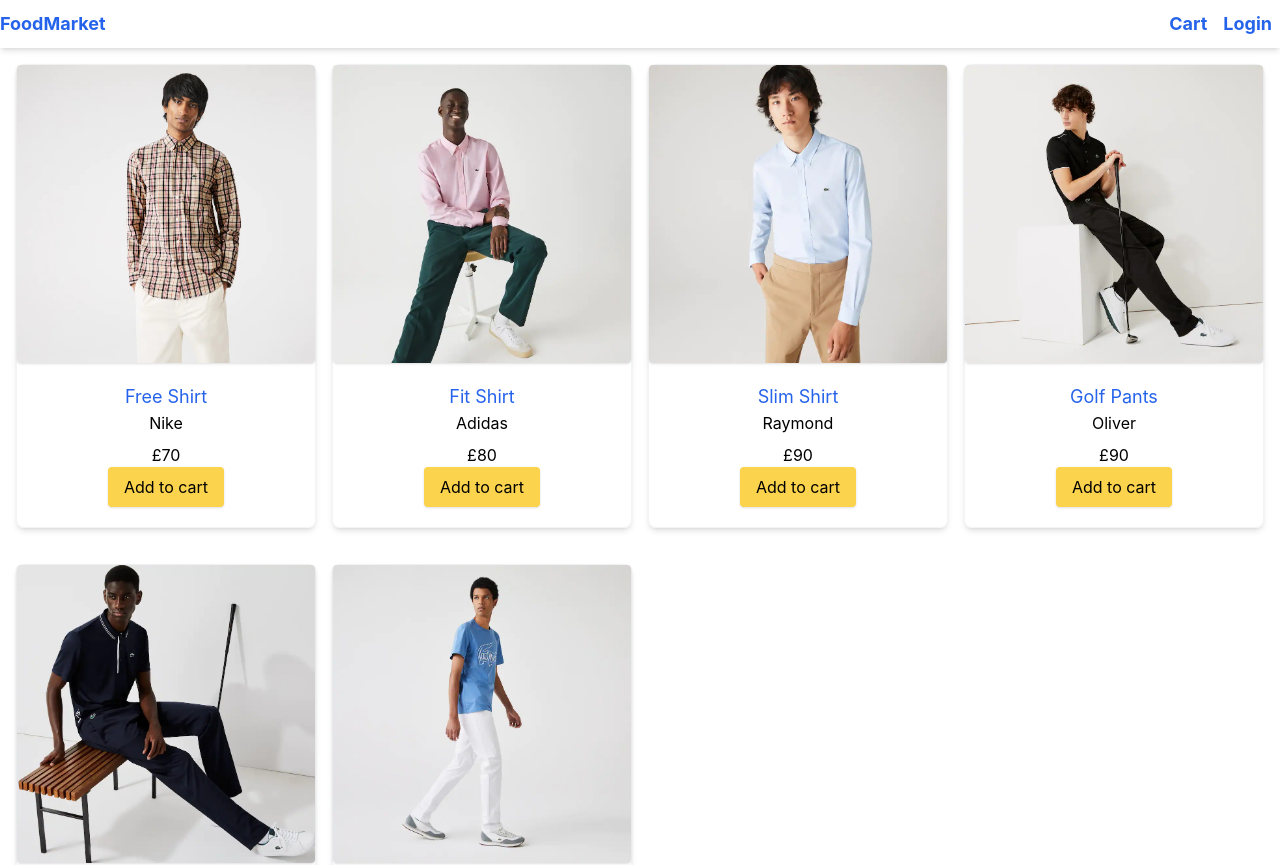
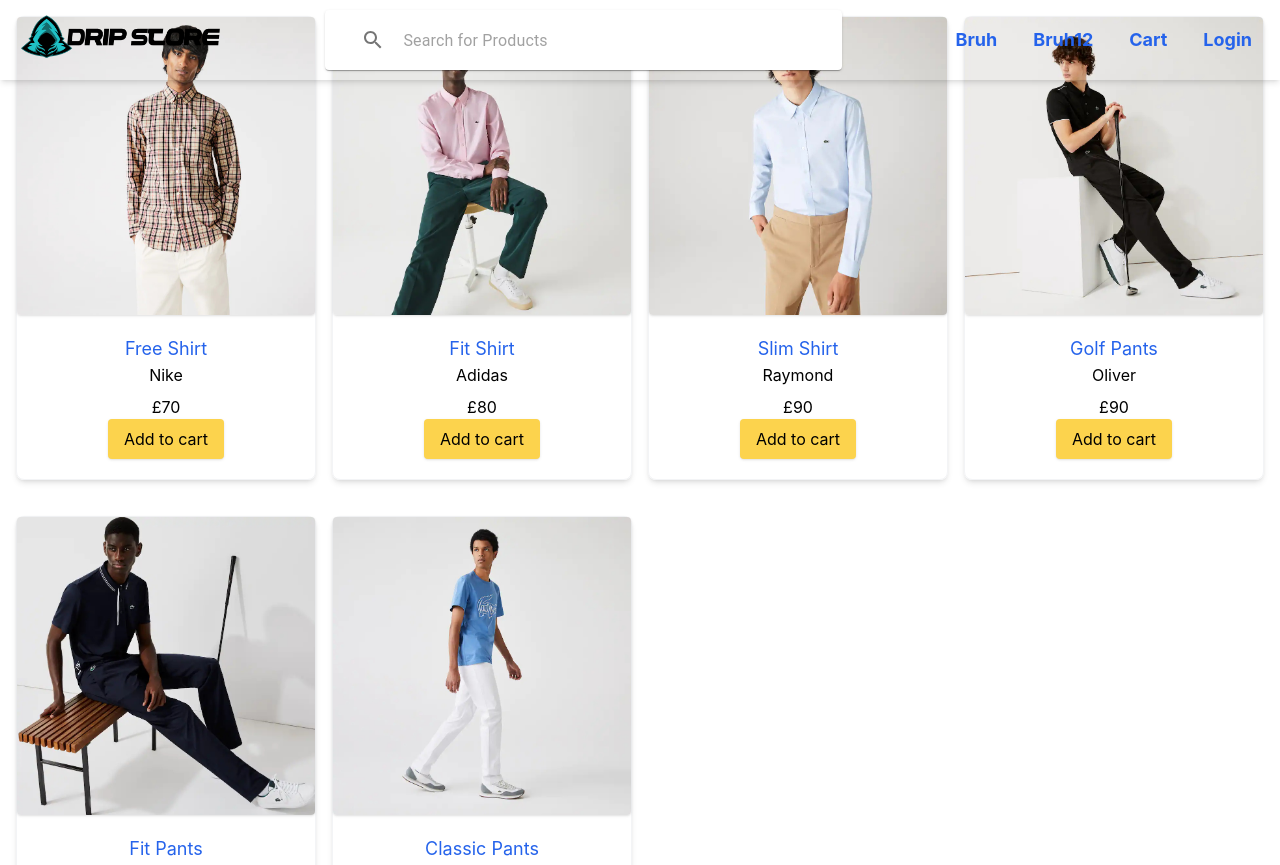
Before and after one commit to Eluented/eccomerce-practice, a Next.js app: page / in a window 1280 px wide. Shown: the top 865 px of the page. Built offline with nearby package versions, Linux system fonts and the light colour scheme; no server answers.

Commit message:
added icons for input

```diff
--- a/components/Layout.js
+++ b/components/Layout.js
@@ -8,22 +8,30 @@
 import { Menu } from "@headlessui/react";
 import DropdownLink from "./DropdownLink";
 import Cookies from "js-cookie";
+import Image from "next/image";
+import Paper from "@mui/material/Paper";
+import InputBase from "@mui/material/InputBase";
+import Divider from "@mui/material/Divider";
+import IconButton from "@mui/material/IconButton";
+import SearchIcon from "@mui/icons-material/Search";
+import SearchBar from './SearchBar';
 
 export default function Layout({ title, children }) {
   const { status, data: session } = useSession();
-  const {store, dispatch} = useContext(Store);
+  const { store, dispatch } = useContext(Store);
 
   const { state } = useContext(Store);
   const { cart } = state;
   const [cartItemsCount, setCartItemsCount] = useState(0);
+
   useEffect(() => {
     setCartItemsCount(cart.cartItems.reduce((a, c) => a + c.quantity, 0));
   }, [state]);
 
   const logoutClickHandler = () => {
-    Cookies.remove('cart');
+    Cookies.remove("cart");
 
-    dispatch({type: 'CART_RESET'});
+    dispatch({ type: "CART_RESET" });
     signOut({ callbackUrl: "/login" });
   };
   return (
@@ -38,12 +46,27 @@
 
       <div className="flex min-h-screen flex-col justify-between">
         <header>
-          <nav className="flex h-12 justify-between shadow-md items-center">
+          <nav className="flex justify-between shadow-md items-center fixed w-full h-20 z-[100] py-2.5 px-5">
             <Link className="text-lg font-bold" href="/">
-              FoodMarket
+              <Image src="/images/drip_store_2.png" width={200} height={100} />
             </Link>
 
-            <div>
+            <SearchBar />
+
+            <ul className="flex gap-5">
+              <li>
+                <Link className="text-lg font-bold p-2" href="/login">
+                  Bruh
+                </Link>
+              </li>
+
+              <li>
+                <Link className="text-lg font-bold p-2" href="/login">
+                  Bruh12
+                </Link>
+              </li>
+
+              <li>
                 <Link className="text-lg font-bold p-2" href="/cart">
                   Cart
                   {cartItemsCount > 0 && (
@@ -52,12 +75,17 @@
                     </span>
                   )}
                 </Link>
+              </li>
+
+              <li>
                 {status === "loading" ? (
                   "Loading"
                 ) : session?.user ? (
                   <Menu as="div" className="relative inline-block ">
                     <Menu.Button className="text-blue-600">
-                    <span className="text-lg font-bold">{session.user.name}</span>
+                      <span className="text-lg font-bold">
+                        {session.user.name}
+                      </span>
                     </Menu.Button>
                     <Menu.Items className="absolute right-0 w-56 origin-top-right shadow-lg bg-white">
                       <Menu.Item>
@@ -66,7 +94,10 @@
                         </DropdownLink>
                       </Menu.Item>
                       <Menu.Item>
-                      <DropdownLink className="dropdown-link" href="/order-history">
+                        <DropdownLink
+                          className="dropdown-link"
+                          href="/order-history"
+                        >
                           Order History
                         </DropdownLink>
                       </Menu.Item>
@@ -86,7 +117,8 @@
                     Login
                   </Link>
                 )}
-            </div>
+              </li>
+            </ul>
           </nav>
         </header>
         <main className="container m-auto px-4 mt-4">{children}</main>
--- /dev/null
+++ b/components/SearchBar.js
@@ -0,0 +1,74 @@
+import React, { useState } from "react";
+import Paper from "@mui/material/Paper";
+import InputBase from "@mui/material/InputBase";
+import Divider from "@mui/material/Divider";
+import IconButton from "@mui/material/IconButton";
+import SearchIcon from "@mui/icons-material/Search";
+import ClearIcon from "@mui/icons-material/Clear";
+import { InputAdornment, TextField } from "@mui/material";
+import { color } from "@mui/system";
+
+export default function SearchBar() {
+  const [showClearIcon, setShowClearIcon] = useState("none");
+
+  var handleChange = (event) => {
+    setShowClearIcon(event.target.value === "" ? "none" : "flex");
+  };
+
+  const handleClick = () => {
+    // TODO: Clear the search input
+    console.log("clicked the clear icon...");
+  };
+  return (
+    <Paper
+      component="form"
+      className="flex basis-5/12 w-full rounded-full px-3"
+      sx={{ p: "2px 4px", display: "flex", alignItems: "center", width: 400 }}
+    >
+      <TextField
+        color=""
+        className="rounded full"
+        sx={{
+          ml: 1,
+          flex: 1,
+          "& .MuiOutlinedInput-root": {
+            "& > fieldset": { borderColor: "white" },
+          },
+          "& .MuiOutlinedInput-root.Mui-focused": {
+            "& > fieldset": {
+              borderColor: "white",
+            },
+          },
+          "& .MuiOutlinedInput-root:hover": {
+            "& > fieldset": {
+              borderColor: "white",
+            },
+          }
+        }}
+        placeholder="Search for Products"
+        onChange={handleChange}
+        InputProps={{
+          "aria-label": "search for products",
+          startAdornment: (
+            <InputAdornment position="start">
+              <IconButton type="button" sx={{ p: "10px" }} aria-label="search">
+                <SearchIcon />
+              </IconButton>
+            </InputAdornment>
+          ),
+          endAdornment: (
+            <InputAdornment
+              position="end"
+              style={{ display: showClearIcon }}
+              onClick={handleClick}
+            >
+              <IconButton type="button" sx={{ p: "10px" }} aria-label="search">
+                <ClearIcon />
+              </IconButton>
+            </InputAdornment>
+          ),
+        }}
+      />
+    </Paper>
+  );
+}
--- a/package.json
+++ b/package.json
@@ -9,8 +9,12 @@
     "lint": "next lint"
   },
   "dependencies": {
+    "@emotion/react": "^11.10.5",
+    "@emotion/styled": "^11.10.5",
     "@headlessui/react": "^1.7.7",
     "@heroicons/react": "^2.0.13",
+    "@mui/icons-material": "^5.11.0",
+    "@mui/material": "^5.11.1",
     "@paypal/react-paypal-js": "^7.8.2",
     "bcryptjs": "^2.4.3",
     "eslint": "8.29.0",
--- a/pages/api/seed.js
+++ b/pages/api/seed.js
@@ -5,8 +5,10 @@
 
 const handler = async (req, res) => {
   await db.connect();
-  await User.deleteMany(); // delete all prev users from prev connection
-  await User.insertMany(data.users); // add sample users (seeded)
+  await User.deleteMany();
+  await User.insertMany(data.users);
+  await Product.deleteMany();
+  await Product.insertMany(data.users);
   await db.disconnect();
 
   res.send({ message: "seeded successfully" });
--- a/styles/globals.css
+++ b/styles/globals.css
@@ -39,11 +39,6 @@
 .default-button {
   @apply rounded bg-gray-100 py-2 px-4 text-black shadow outline-none hover:bg-gray-200 active:bg-gray-300;
 }
-input,
-select,
-textarea {
-  @apply rounded border p-2 outline-none ring-indigo-300 focus:ring;
-}
 
 .dropdown-link {
   @apply flex p-2 hover:bg-gray-200;
```
Also changed, not shown: javascript.js (added, +31 -0 lines), pages/api/auth/[...nextauth].js (line endings or trailing spaces), public/images/drip_store_2.png (added), 1 other file (tests, documents, lock files or other folders). Lines whose indentation alone changed are shown as unchanged.
